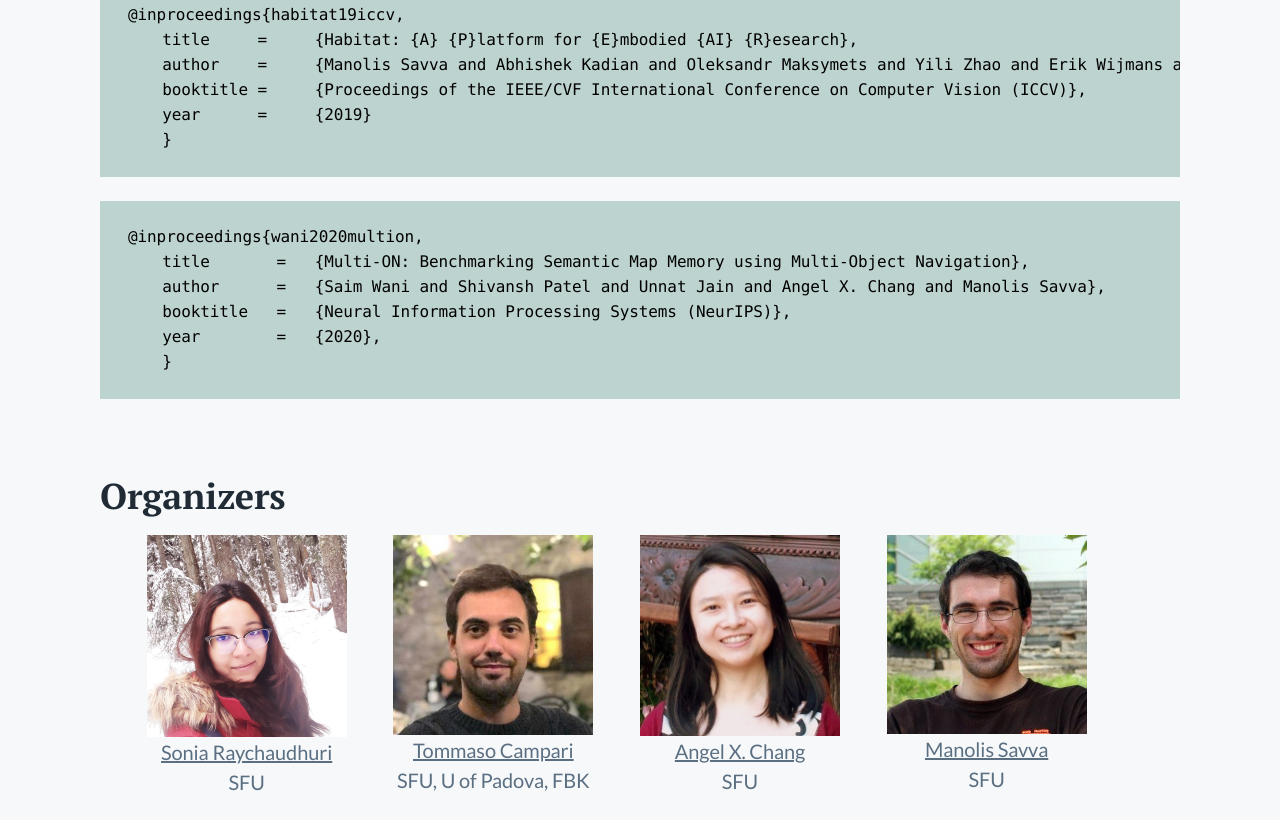
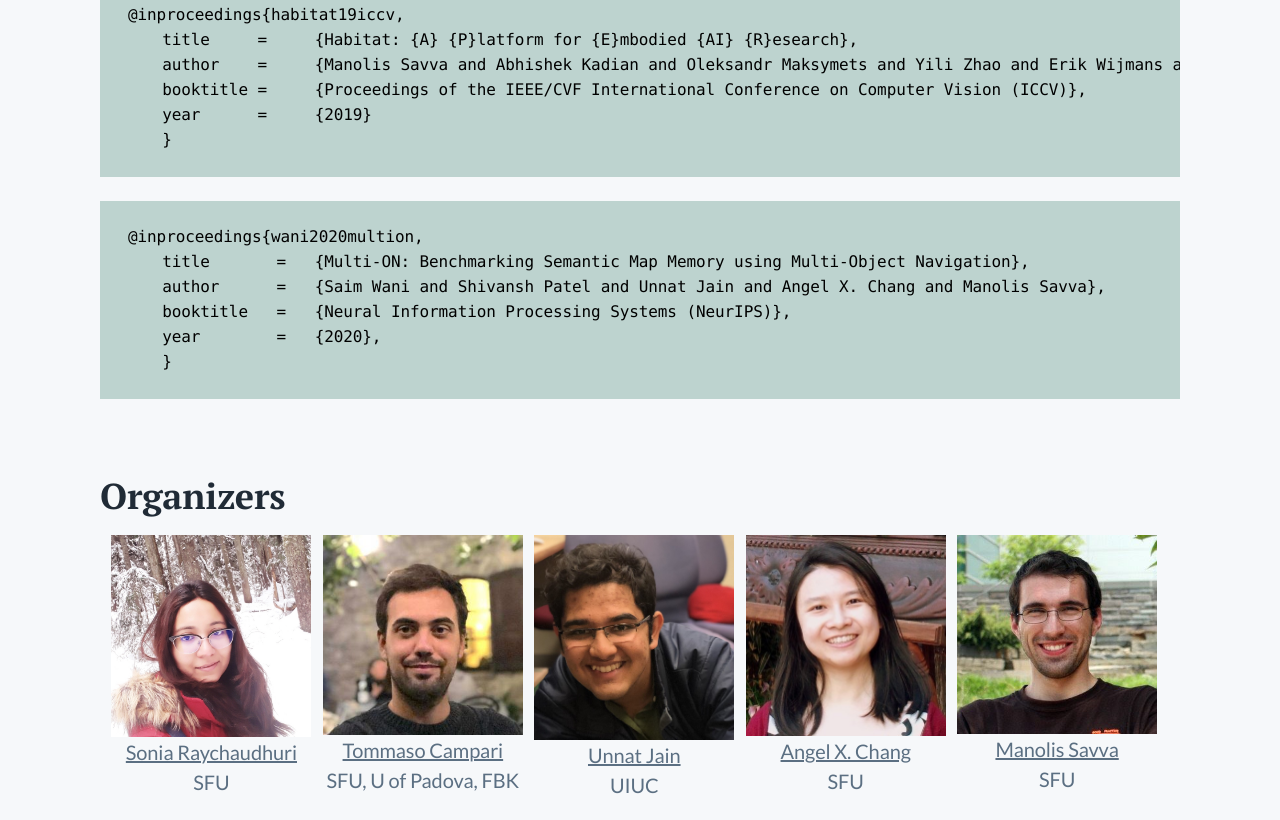
Before and after one commit to multion-challenge/multion-challenge.github.io, a plain HTML site: page index.html in a window 1280 px wide. Shown: the part 3268-4088 px from the top of the page. Drawn offline with nearby package versions, Linux system fonts and the light colour scheme.

Commit message:
Updating organizers

```diff
--- a/dist/css/new_style.css
+++ b/dist/css/new_style.css
@@ -19,7 +19,7 @@ iframe{
 }
 
 #organizers-column {
-    width: 25%;
+    width: 20%;
 }
 
 .dates-table {
--- a/index.html
+++ b/index.html
@@ -238,6 +238,15 @@
                                     </div>
                                 </div>
                                 <div class="organizers-column">
+                                    <a href="https://unnat.github.io/">
+                                        <img src="images/unnat.jpeg" alt="Unnat Jain" style="width:200px">
+                                    </a>
+                                    <div class="text-center">
+                                        <a href="https://unnat.github.io/">Unnat Jain</a><br>
+                                        UIUC
+                                    </div>
+                                </div>
+                                <div class="organizers-column">
                                     <a href="https://angelxuanchang.github.io/">
                                         <img src="images/angel.jpg" alt="Angel X. Chang" style="width:200px">
                                     </a>
```
